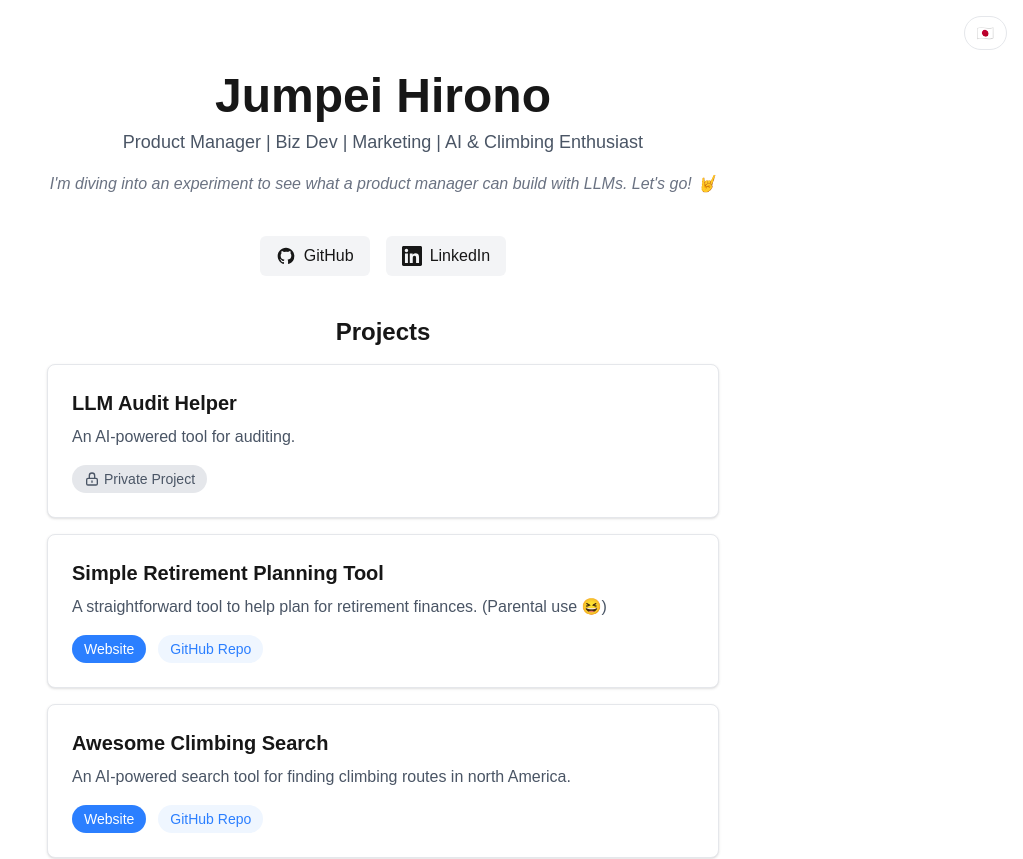
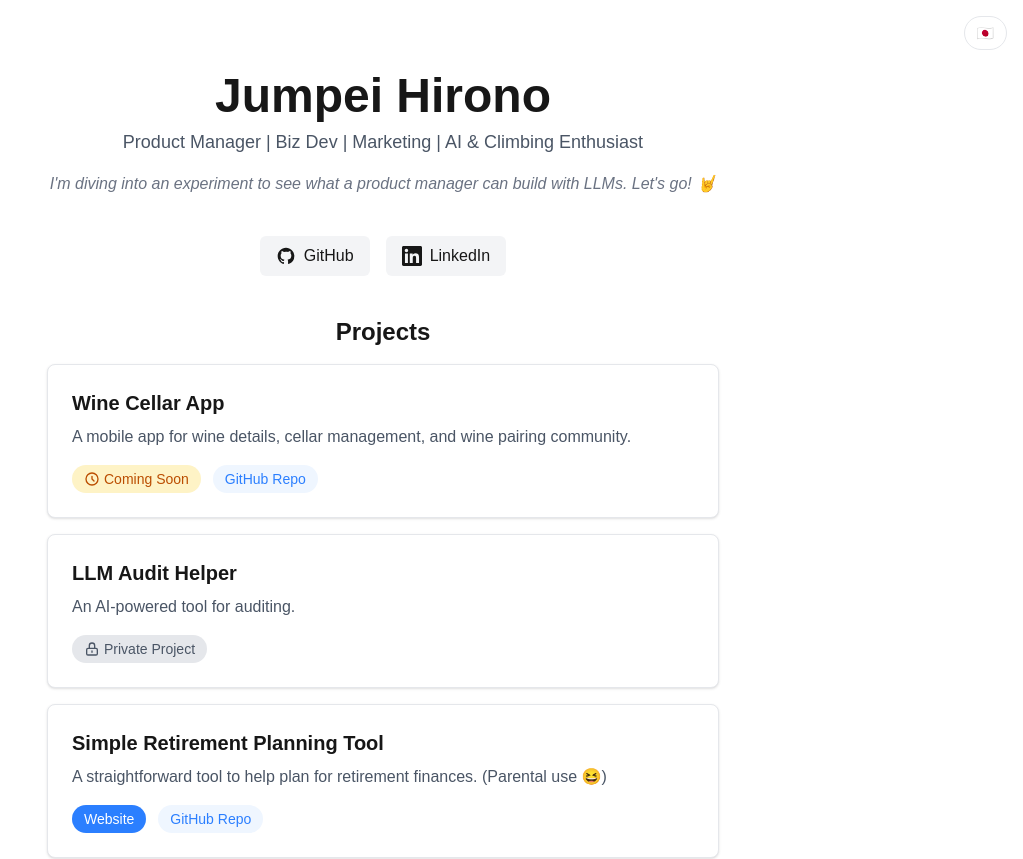
Before and after one commit to jhirono/portfolio, a Next.js app: page / in a window 1280 px wide. Shown: the top 859 px of the page, without its empty margins (257-1280 px from the left). Built offline with nearby package versions, Linux system fonts and the light colour scheme.

Commit message:
Add Wine Cellar App project with Coming Soon status

```diff
--- a/src/app/page.tsx
+++ b/src/app/page.tsx
@@ -79,6 +79,25 @@ export default function Home() {
                       </svg>
                       {project.privateLabel}
                     </span>
+                  ) : project.comingSoon ? (
+                    <>
+                      <span className="text-sm px-3 py-1 rounded-full bg-amber-100 dark:bg-amber-900/30 text-amber-700 dark:text-amber-300 flex items-center gap-1">
+                        <svg className="w-4 h-4" fill="none" stroke="currentColor" viewBox="0 0 24 24" xmlns="http://www.w3.org/2000/svg">
+                          <path strokeLinecap="round" strokeLinejoin="round" strokeWidth={2} d="M12 8v4l3 3m6-3a9 9 0 11-18 0 9 9 0 0118 0z" />
+                        </svg>
+                        {project.comingSoonText || 'Coming Soon'}
+                      </span>
+                      {project.repoUrl && (
+                        <a
+                          href={project.repoUrl}
+                          target="_blank"
+                          rel="noopener noreferrer"
+                          className="text-sm px-3 py-1 rounded-full text-blue-500 bg-blue-50 dark:bg-blue-900/30 dark:text-blue-300 hover:bg-blue-100 dark:hover:bg-blue-900/50 transition-colors"
+                        >
+                          {project.repo}
+                        </a>
+                      )}
+                    </>
                   ) : (
                     <>
                       {project.demoUrl && (
--- a/src/translations/content.ts
+++ b/src/translations/content.ts
@@ -13,6 +13,8 @@ export interface Project {
   repo?: string;
   repoUrl?: string;
   demoUrl?: string;
+  comingSoon?: boolean;
+  comingSoonText?: string;
 }
 
 // Projects collection with string index signature to allow for any number of projects
@@ -53,6 +55,14 @@ export const translations: Record<'en' | 'ja', Translation> = {
     },
     projects: {
       title: 'Projects',
+      wineApp: {
+        name: 'Wine Cellar App',
+        description: 'A mobile app for wine details, cellar management, and wine pairing community.',
+        repo: 'GitHub Repo',
+        repoUrl: 'https://github.com/jhirono/wine',
+        comingSoon: true,
+        comingSoonText: 'Coming Soon'
+      },
       llmAuditHelper: {
         name: 'LLM Audit Helper',
         description: 'An AI-powered tool for auditing.',
@@ -103,6 +113,14 @@ export const translations: Record<'en' | 'ja', Translation> = {
     },
     projects: {
       title: 'プロジェクト',
+      wineApp: {
+        name: 'ワインセラーアプリ',
+        description: 'ワインの詳細情報、セラー管理、ペアリングコミュニティ機能を持つモバイルアプリ。',
+        repo: 'GitHub リポジトリ',
+        repoUrl: 'https://github.com/jhirono/wine',
+        comingSoon: true,
+        comingSoonText: '公開予定'
+      },
       llmAuditHelper: {
         name: 'LLM Audit Helper',
         description: 'AIを活用した監査ツール',
```
